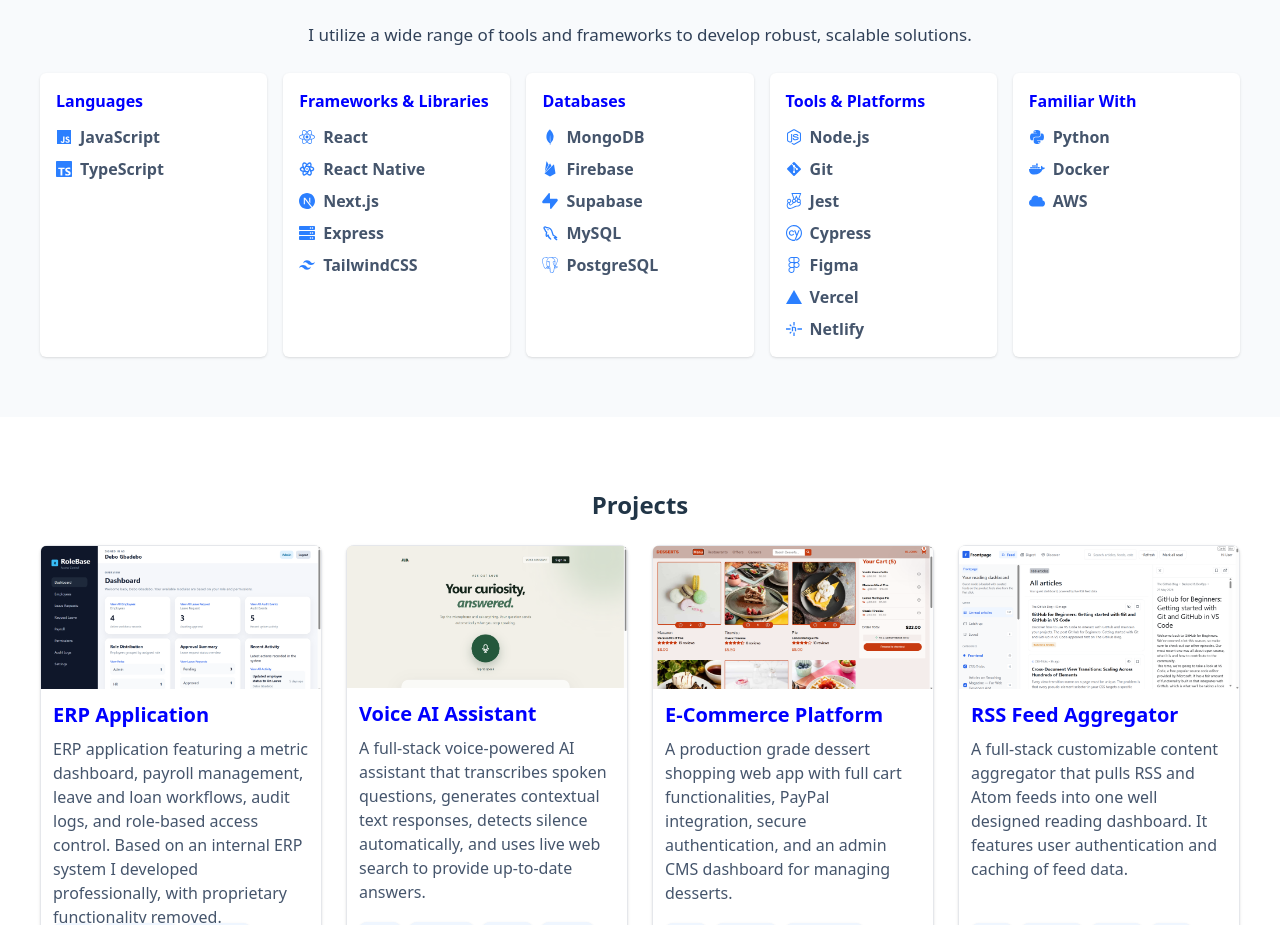
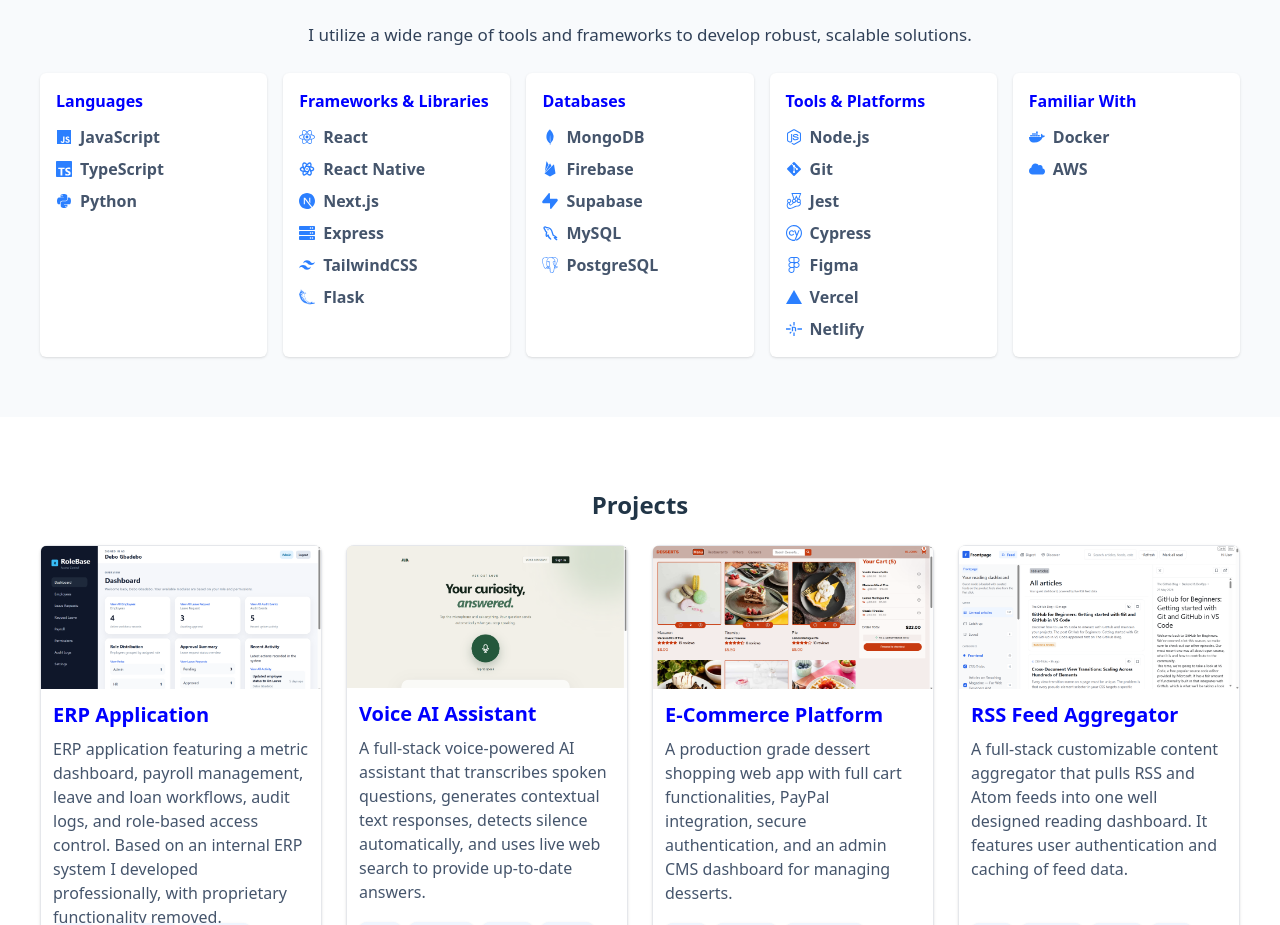
Before and after one commit to Jlbspyder/My-Portfolio, a React (Vite) app: page / in a window 1280 px wide. Shown: the part 1422-2347 px from the top of the page. Built offline with nearby package versions, Linux system fonts and the light colour scheme.

Commit message:
updated skills component

```diff
--- a/src/Skills.jsx
+++ b/src/Skills.jsx
@@ -21,7 +21,8 @@
   SiCypress,
   SiNetlify,
   SiFigma,
-  SiSupabase
+  SiSupabase,
+  SiFlask
 } from "react-icons/si";
 import { TbBrandReactNative, TbBrandMysql } from "react-icons/tb";
 
@@ -37,6 +38,10 @@
         {
           stack: "TypeScript",
           icon: <SiTypescript />,
+        },
+        {
+          stack: "Python",
+          icon: <FaPython />,
         },
       ],
     },
@@ -62,6 +67,10 @@
         {
           stack: "TailwindCSS",
           icon: <RiTailwindCssFill />,
+        },
+        {
+          stack: "Flask",
+          icon: <SiFlask />,
         },
       ],
     },
@@ -126,10 +135,6 @@
     {
       title: "Familiar With",
       type: [
-        {
-          stack: "Python",
-          icon: <FaPython />,
-        },
         {
           stack: "Docker",
           icon: <FaDocker />,
```
